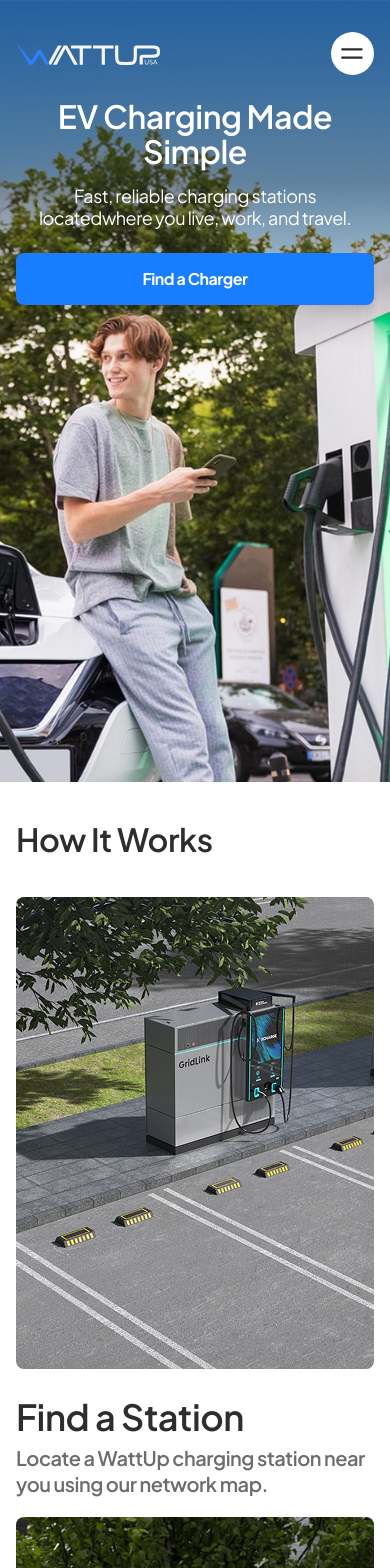
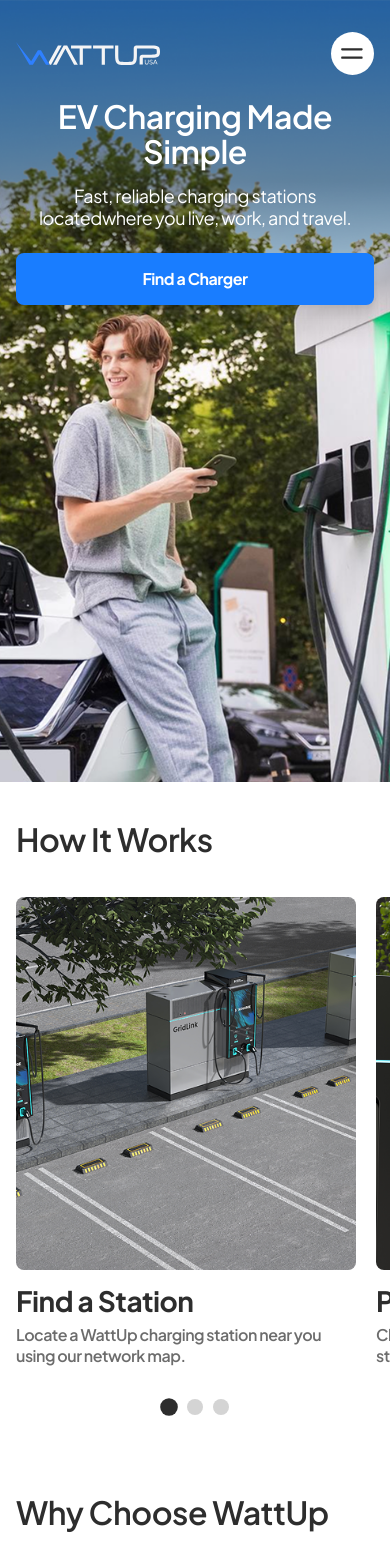
Before and after one commit to asrafulhaq/wattup-usa, a Next.js app: page /for-drivers in a window 390 px wide. Shown: the top 1568 px of the page. Built offline with nearby package versions, Linux system fonts and the light colour scheme.

Commit message:
fix responsivess - How it Works section

```diff
--- a/app/globals.css
+++ b/app/globals.css
@@ -212,7 +212,7 @@ body {
         @apply text-[40px] font-medium tracking-[-3%] leading-[110%];
     }
     .headline-4 {
-        @apply text-[36px] font-semibold tracking-[-3%] leading-[110%];
+        @apply text-[28px] md:text-[36px] font-bold md:font-semibold tracking-[-3%] leading-[110%];
     }
 
     .headline-5 {
@@ -225,7 +225,7 @@ body {
         @apply text-[32px] md:text-[48px] font-semibold tracking-[-3%] leading-[110%] text-dark;
     }
     .text-description {
-        @apply text-[20px] font-semibold leading-[130%] tracking-[-3%];
+        @apply text-[16px] md:text-[20px] font-semibold leading-[130%] tracking-[-3%];
     }
     .common-section-padding {
         @apply py-[40px] sm:py-[82px];
--- a/components/home/future-mobility.tsx
+++ b/components/home/future-mobility.tsx
@@ -19,9 +19,6 @@ export function FutureMobility() {
 
                 <div className='grid grid-cols-1 md:grid-cols-2 lg:grid-cols-4 gap-y-4 md:gap-y-8 w-fit text-left'>
                     {items.map((item, index) => {
-                        // At md (2-col): items 0,2 get border-r; items 1,3 don't.
-                        // At md (2-col): items 0,2 are row-starts — item 2 needs pl-0 (not pl-[53px]).
-                        // At lg (4-col): all except last get border-r; only first gets pl-0 (first:pl-0 already handles it).
                         const isEvenIndex = index % 2 === 0; // 0,2 → left column at md
                         const isOddIndex = index % 2 === 1; // 1,3 → right column at md (no border)
                         const isSecondRowStart = index === 2; // first of second row at md → pl-0
--- a/components/home/how-it-works.tsx
+++ b/components/home/how-it-works.tsx
@@ -1,8 +1,49 @@
 import { FadeUp } from '@/components/ui/fade-up';
 import { HomePageHowItWorksStepData } from '@/data';
 import Image from 'next/image';
+import { CardSlider } from '../ui/card-slider';
+
+function StepCard({
+    step,
+    isMobileSlider = false,
+}: {
+    step: { title: string; description: string; image: string };
+    isMobileSlider?: boolean;
+}) {
+    return (
+        <div className='flex flex-col'>
+            {/* Image Container: 373px height on mobile, 472px on desktop */}
+            <div
+                className={`relative w-full rounded-[8px] overflow-hidden bg-gray-light shrink-0 ${isMobileSlider ? 'h-[373px] mb-4' : 'h-[472px] mb-6'} `}>
+                <Image
+                    src={step.image}
+                    alt={step.title}
+                    fill
+                    className='object-cover transition-transform duration-700 hover:scale-105'
+                    sizes={
+                        isMobileSlider
+                            ? '(max-width: 768px) 100vw, 33vw'
+                            : '(max-width: 768px) 100vw, 33vw'
+                    }
+                />
+            </div>
+            {/* Text Container: Gap 8px between Title and Description */}
+            <div className='flex flex-col gap-2'>
+                <h3 className='headline-4 text-dark'>{step.title}</h3>
+                <p className='text-description text-dark/70'>
+                    {step.description}
+                </p>
+            </div>
+        </div>
+    );
+}
 
 export function HowItWorks({ heading }: { heading?: React.ReactNode }) {
+    const mobileSlides = HomePageHowItWorksStepData.map((step, index) => ({
+        id: index,
+        content: <StepCard step={step} isMobileSlider={true} />,
+    }));
+
     return (
         <section className='w-full common-section-padding bg-white overflow-hidden'>
             <div className='container'>
@@ -12,31 +53,27 @@ export function HowItWorks({ heading }: { heading?: React.ReactNode }) {
                     </h2>
                 </FadeUp>
 
-                <div className='grid grid-cols-1 md:grid-cols-3 gap-5 '>
+                {/* Desktop Grid View */}
+                <div className='hidden md:grid grid-cols-3 gap-5'>
                     {HomePageHowItWorksStepData.map((step, index) => (
-                        <FadeUp
-                            key={index}
-                            delay={index * 0.2}
-                            className='flex flex-col gap-6'>
-                            <div className='relative w-full h-[472px] rounded-[8px] overflow-hidden bg-gray-light mb-1'>
-                                <Image
-                                    src={step.image}
-                                    alt={step.title}
-                                    fill
-                                    className='object-cover transition-transform duration-700 hover:scale-105'
-                                    sizes='(max-width: 768px) 100vw, 33vw'
-                                />
-                            </div>
-                            <div className='flex flex-col gap-2'>
-                                <h3 className='headline-4 text-dark'>
-                                    {step.title}
-                                </h3>
-                                <p className='text-description text-dark/70'>
-                                    {step.description}
-                                </p>
-                            </div>
+                        <FadeUp key={index} delay={index * 0.2}>
+                            <StepCard step={step} isMobileSlider={false} />
                         </FadeUp>
                     ))}
+                </div>
+
+                {/* Mobile Slider View */}
+                <div className='block md:hidden'>
+                    <FadeUp>
+                        <CardSlider
+                            slides={mobileSlides}
+                            mobilePerView={1.05} // ~90% width to show a peek of the next card
+                            gap={20}
+                            showArrows={false}
+                            showDots={true}
+                            loop={false}
+                        />
+                    </FadeUp>
                 </div>
             </div>
         </section>
--- a/components/home/video-presentation.tsx
+++ b/components/home/video-presentation.tsx
@@ -2,7 +2,7 @@
 
 export function VideoPresentation() {
     return (
-        <section className='relative common-section-padding mx-auto w-full h-[809px] bg-black overflow-hidden flex items-center justify-center'>
+        <section className='relative common-section-padding mx-auto w-full h-[600px] md:h-[809px] bg-black overflow-hidden flex items-center justify-center'>
             {/* Background Video */}
             <div className='absolute container mx-auto overflow-hidden inset-0 z-0'>
                 <video
```
